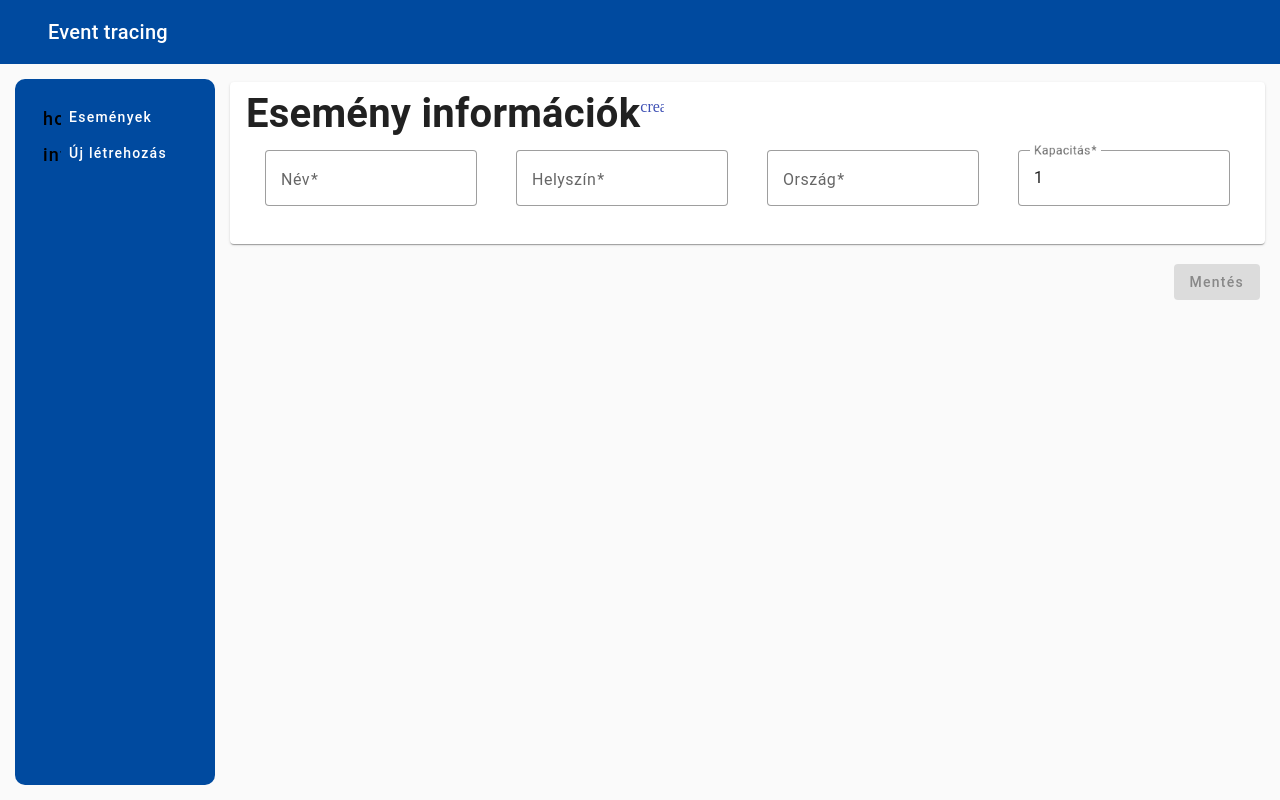
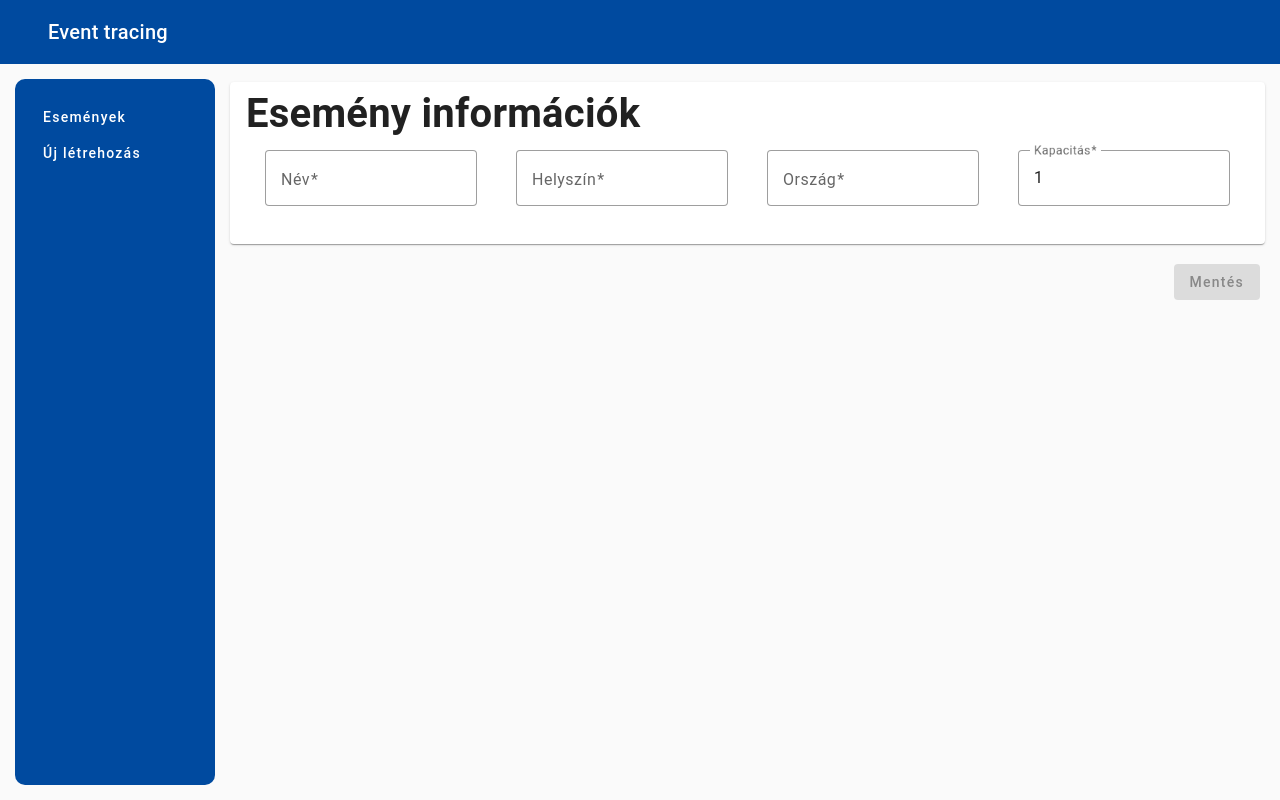
Before and after one commit to birosbeni/EventTracingFrontend, an Angular app: page /events/create in a window 1280 px wide. Built offline with nearby package versions, Linux system fonts and the light colour scheme.

Commit message:
Delete icons

```diff
--- a/src/app/app.component.html
+++ b/src/app/app.component.html
@@ -3,11 +3,9 @@
 <mat-sidenav-container>
   <mat-sidenav opened mode="side">
     <button mat-button class="menu-button" (click)="navigate('events')">
-      <mat-icon>home</mat-icon>
       <span>Események</span>
     </button>
     <button mat-button class="menu-button" (click)="navigate('events/create')">
-      <mat-icon>info</mat-icon>
       <span>Új létrehozás</span>
     </button>
   </mat-sidenav>
--- a/src/app/events/Components/event-details/event-details.component.html
+++ b/src/app/events/Components/event-details/event-details.component.html
@@ -3,11 +3,6 @@
     <div class="row">
       <mat-card appearance="raised">
         <mat-card-header class="mat-mdc-card-header">
-          <mat-icon
-            fontIcon="create"
-            color="primary"
-            class="me-3 mr-3"
-          ></mat-icon>
           <mat-card-title
             ><h1 class="text-uppercase fw-bold mat-mdc-card-title-text">
               Esemény információk
--- a/src/app/events/Components/events-list/events-list.component.html
+++ b/src/app/events/Components/events-list/events-list.component.html
@@ -3,17 +3,11 @@
     <mat-card-header>
       <mat-card-title-group>
         <mat-card-title class="mat-mdc-card-header px-2">
-          <mat-icon
-            fontIcon="perm_identity"
-            color="primary"
-            class="me-3"
-          ></mat-icon>
           <h1 class="text-uppercase fw-bold mat-mdc-card-title-text">
             Események
           </h1>
         </mat-card-title>
         <div>
-          <mat-icon>create</mat-icon>
           <button
             mat-raised-button
             color="primary"
```
